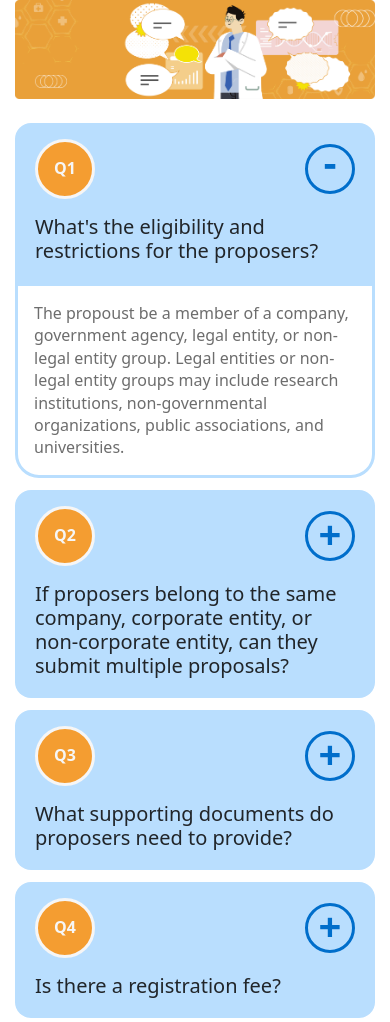
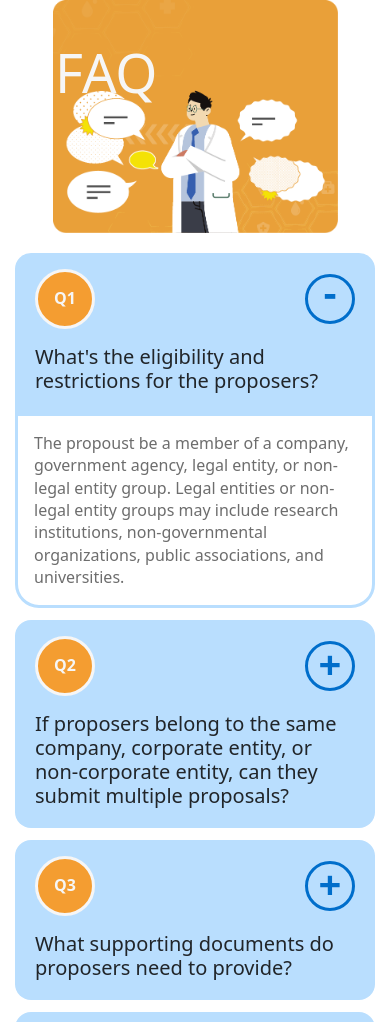
Before and after one commit to drewchen24/go-healthy2.0-demo, a plain HTML site: page faq.html in a window 390 px wide. Shown: the top 1022 px of the page. Drawn offline with nearby package versions, Linux system fonts and the light colour scheme.

Commit message:
feat:RWD

```diff
--- a/assets/page/faq.css
+++ b/assets/page/faq.css
@@ -1,3 +1,40 @@
+/* faq banner */
+.faq-bn{
+    max-height: 442px;
+
+    background-image:url("/assets/images/faq/2026GoHealthy-Banner_3.FAQs_Desktop.png ");
+    background-size:contain;
+    background-position:center;
+    background-repeat: no-repeat;
+
+    padding-top: 120px;
+    padding-bottom: 120px;
+    padding-left: 120px;
+
+
+}
+
+.faq-bn h2{
+    font-size: 86px;
+    font-weight: 1200px;
+    color: #F6F6F6;
+}
+@media (max-width:768px) {
+    .faq-bn{
+        width: 100%;
+        max-height: 800px;
+
+        background-image:url("/assets/images/faq/2026GoHealthy-Banner_3.FAQs_Mobile.png ");
+        padding-top: 40px;
+        padding-bottom: 120px;
+        padding-left: 40px;
+    }
+
+    .faq-bn h2{
+    font-size: 54px;
+}
+}
+
 .item-title{
     background-color: #B9DEFE;
     padding: 0 20px 20px 20px;
@@ -30,7 +67,7 @@
         flex-shrink:0;
 
         font-size: 16px;
-}
+    }
 }
 
 .item-block {
--- a/faq.html
+++ b/faq.html
@@ -54,8 +54,10 @@ height="0" width="0" style="display:none;visibility:hidden"></iframe></noscript>
 	<div class="content_rwd">
 	<!-- faq 區塊 -->
 	 	<!-- banner  -->
-	 	<div class="container mb-2">
-			 <img src="./assets/images/faq/2026GoHealthy-Banner_3.FAQs_Desktop.png" alt="faqbn" class="img-fluid">
+	 	<div class="container mb-1">
+			<div class="faq-bn">
+				<h2 class="">FAQ</h2>
+			</div>
 	 	</div>
 
 		<!-- 問題 -->
@@ -355,15 +357,6 @@ height="0" width="0" style="display:none;visibility:hidden"></iframe></noscript>
 				</div>
 			</div>
 		</div>
-
-
-
-
-
-
-
-
-
 	<!-- /faq 區塊 -->
 	</div>
 </section>
```
Also changed, not shown: assets/images/faq/2026GoHealthy-Banner_3.FAQs_Mobile.png (added).
